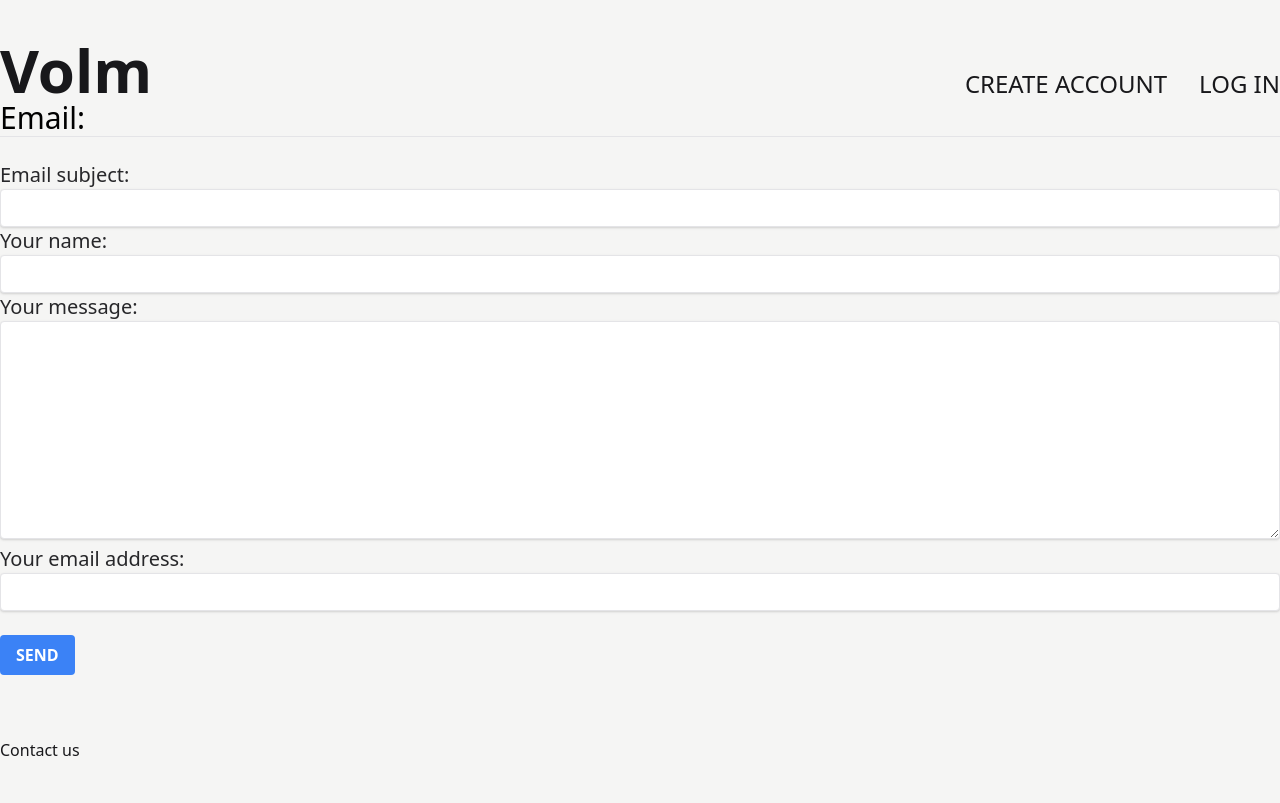
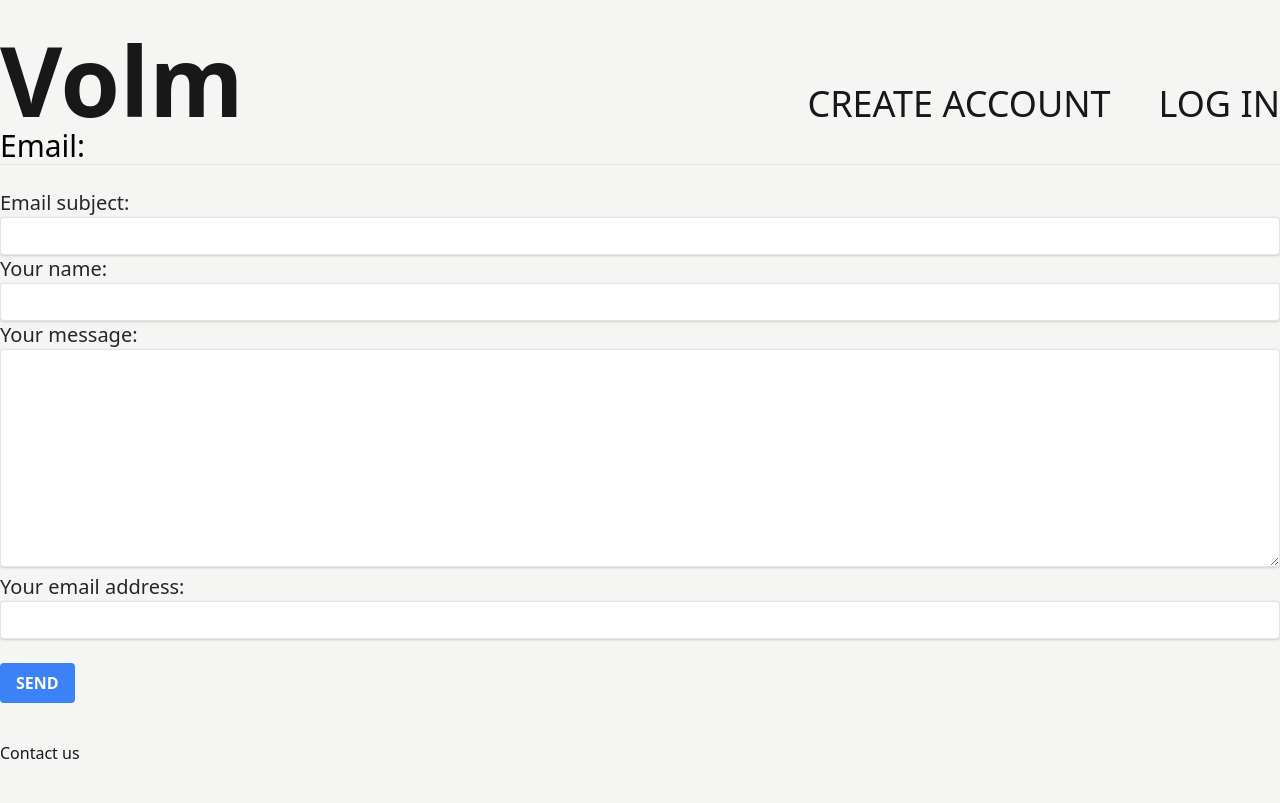
Before and after one commit to gedkirkham/volm, a Django app: page /contact/email/ in a window 1280 px wide. Before the commit the page ends 756 px from the top, so only its background shows below. Run offline with Django 3.2, Linux system fonts and the light colour scheme; style sheets or scripts are compiled from the project's sources; some libraries are stand-ins or nearby versions.

Commit message:
style: align nav bar buttons to the same baseline

```diff
--- a/volm/templates/base.html
+++ b/volm/templates/base.html
@@ -21,9 +21,10 @@
 
     <body class="tw-container tw-mx-auto tw-bg-warmGray-100">
         <header class="header">
-            <nav class="tw-h-full">
-                <ul class="tw-text-2xl tw-h-full tw-flex tw-space-x-8">
-                    <li class="tw-inline tw-text-6xl tw-font-bold tw-self-end">
+        </style>
+            <nav class="tw-mt-8">
+                <ul class="tw-text-4xl tw-flex tw-justify-between tw-items-baseline tw-space-x-12">
+                   <li class="tw-text-8xl tw-font-bold">
                         <a
                             class="tw_main_nav_a"
                             href="{% url 'home' %}"
@@ -35,27 +36,24 @@
                     <li class="tw-flex-grow"></li>
 
                     {% if user.is_authenticated %}
-                        <li class="tw-inline">
+                        <li>
                             <a
                                 class="tw_main_nav_a"
                                 href="{% url 'accounts:profile' %}"
                             >
-                                My Profile
-                            </a>
+                                MY PROFILE
+                             </a>
                         </li>
-                        <li class="tw-inline">
+                        <li>
                             <a
                                 class="tw_main_nav_a"
                                 href="{% url 'accounts:logout' %}"
                             >
-                                Log Out
+                                LOG OUT
                             </a>
                         </li>
-                        {% comment %} <li class="tw-inline-block tw-p-4">
-                            Welcome {{ user.username }}
-                        </li> {% endcomment %}
                     {% else %}
-                        <li class="tw-inline tw-self-end">
+                        <li>
                             <a
                                 class="tw_main_nav_a"
                                 href="{% url 'accounts:signup' %}"
@@ -63,7 +61,7 @@
                                 CREATE ACCOUNT
                             </a>
                         </li>
-                        <li class="tw-inline tw-self-end">
+                        <li>
                             <a
                                 class="tw_main_nav_a"
                                 href="{% url 'login' %}"
--- a/volm/theme/static/css/master.css
+++ b/volm/theme/static/css/master.css
@@ -2,7 +2,7 @@ body {
     height: 100vh;
     display: grid;
     grid-template-columns: 1fr 1fr 1fr 1fr;
-    grid-template-rows: 100px 1fr 100px;
+    grid-template-rows: auto 1fr 100px;
     gap: 0px 0px;
     grid-template-areas:
       "header header header header"
```
